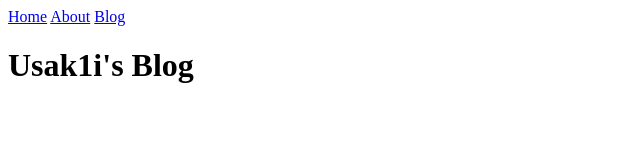
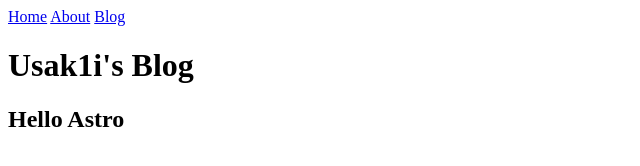
Before and after one commit to usak1i/usak1i-blog, an Astro site: page / in a window 1280 px wide. Shown: the whole page, without its empty margins (0-640 px from the left). Built offline with nearby package versions, Linux system fonts and the light colour scheme; Astro itself is replaced by a stand-in of ours.

Commit message:
feat: update files

```diff
--- a/src/pages/index.astro
+++ b/src/pages/index.astro
@@ -20,5 +20,6 @@ import Layout from "../layouts/Layout.astro";
         <a href="/blog/">Blog</a>
 
         <h1>Usak1i's Blog</h1>
+        <h2>Hello Astro</h2>
     </body>
 </html>
```
Also changed, not shown: 1 other file.
